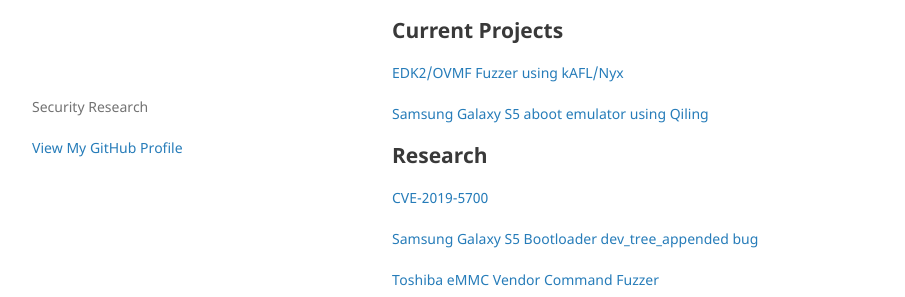
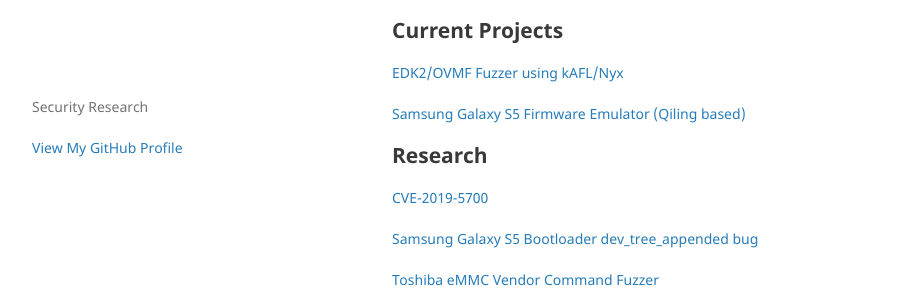
Before and after one commit to oscardagrach/oscardagrach.github.io, a Jekyll site: the page built from index.md, in a window 1280 px wide and 970 px high. Shown: the part 237-534 px from the top of the window, without its empty margins (178-1083 px from the left). Built offline with Jekyll 4.4.1, drawn with Linux system fonts in a browser that asks for light colours; our own code applies the rules of GitHub Pages for plain Markdown files.

Commit message:
Update index.md

```diff
--- a/index.md
+++ b/index.md
@@ -6,7 +6,7 @@ My name is Ryan and I'm a security researcher with a strong interest in firmware
 ## Current Projects
 [EDK2/OVMF Fuzzer using kAFL/Nyx](https://github.com/oscardagrach/uefi_fuzzer)
 
-[Samsung Galaxy S5 aboot emulator using Qiling](https://github.com/oscardagrach/galaxy_s5_aboot_emulator)
+[Samsung Galaxy S5 Firmware Emulator (Qiling based)](https://github.com/oscardagrach/galaxy_s5_firmware_emulator)
 
 ## Research
 [CVE-2019-5700](https://github.com/oscardagrach/CVE-2019-5700)
```
